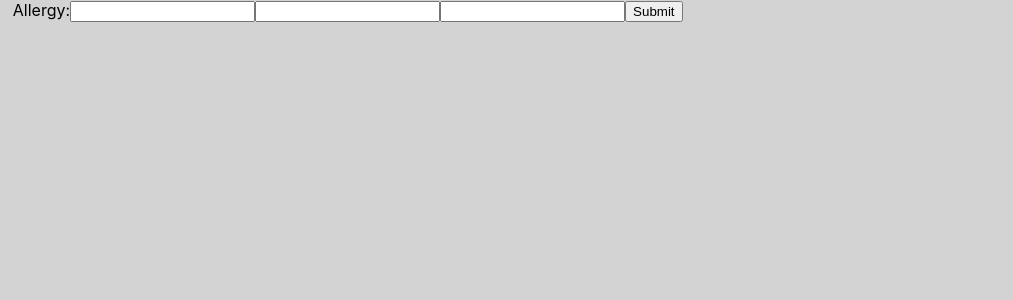
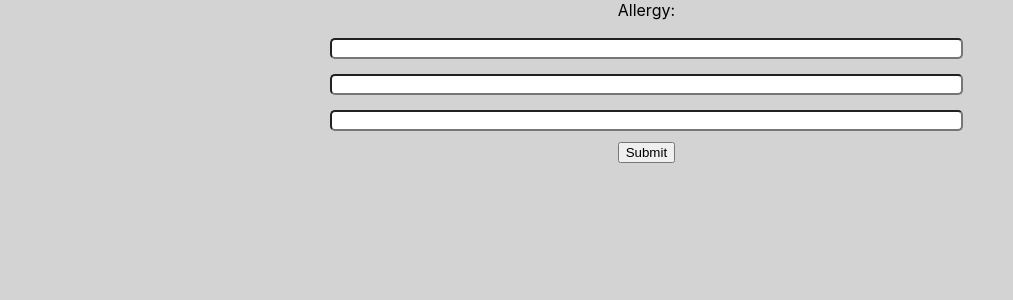
Before and after one commit to youngfreezy/ainq, a React (Create React App) app: page / in a window 1280 px wide. Shown: the top 300 px of the page, without its empty margins (0-1013 px from the left). Built offline with nearby package versions, Linux system fonts and the light colour scheme.

Commit message:
add back in missing css

```diff
--- a/src/components/allergyForm/AllergyForm.js
+++ b/src/components/allergyForm/AllergyForm.js
@@ -1,30 +1,33 @@
 import React from 'react'
-
+import './allergy-form.css';
 //TODO: in the real world I would have done validation of dates/inputs
 function AllergyForm(props) {
     return (
-        <form onSubmit={props.handleFormSubmit}>
+        <form onSubmit={props.handleFormSubmit} id="form">
             Allergy:
-            <label>
+            <div id="form-inputs">
                 <input
                     type="text"
                     value={props.description}
                     onChange={props.handleChange}
                     id={"description"}
+                    className={"input-field"}
                 />
                 <input
                     type="text"
                     value={props.observationDate}
                     onChange={props.handleChange}
                     id="observationDate"
+                    className={"input-field"}
                 />
                 <input
                     type="text"
                     value={props.severity}
                     onChange={props.handleChange}
                     id="severity"
+                    className={"input-field"}
                 />
-            </label>
+            </div>
             <input type="submit" value="Submit" />
         </form>
     )
--- a/src/components/allergyForm/allergy-form.css
+++ b/src/components/allergyForm/allergy-form.css
@@ -11,12 +11,14 @@
     text-align: center;
 }
 
-.text-input {
-    border-radius: 5px;
-}
-
 #submit-button-div {
     text-align: center;
     margin-top: 1%;
     margin-bottom: 3%;
 }
+
+.input-field {
+    margin-top: 5px;
+    margin-bottom: 10px;
+    border-radius: 5px;
+}
```
Also changed, not shown: 1 other file (tests, documents, lock files or other folders).
